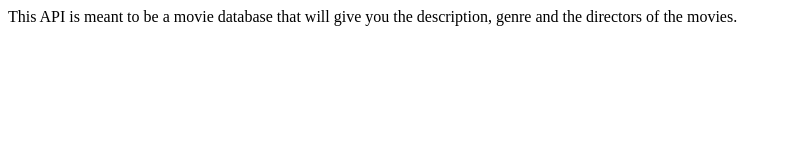
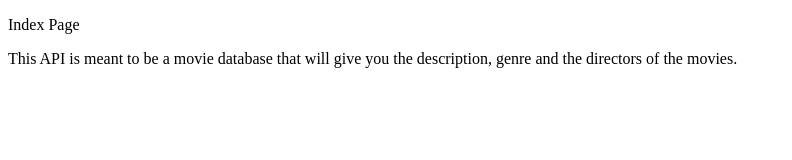
Before and after one commit to melvinshook/movie_api, a plain HTML site: page index.html in a window 1280 px wide. Shown: the whole page, without its empty margins (0-792 px from the left). Drawn offline with Linux system fonts and the light colour scheme.

Commit message:
updated index

```diff
--- a/index.html
+++ b/index.html
@@ -7,6 +7,7 @@
       content="width=device-width, initial-scale=1, shrink-to-fit=no" />
 
     <title>Movie Database</title>
+    <p>Index Page</p>
     </head>
     <body>
         This API is meant to be a movie database that will give you the description, genre and the directors of the movies.
```
